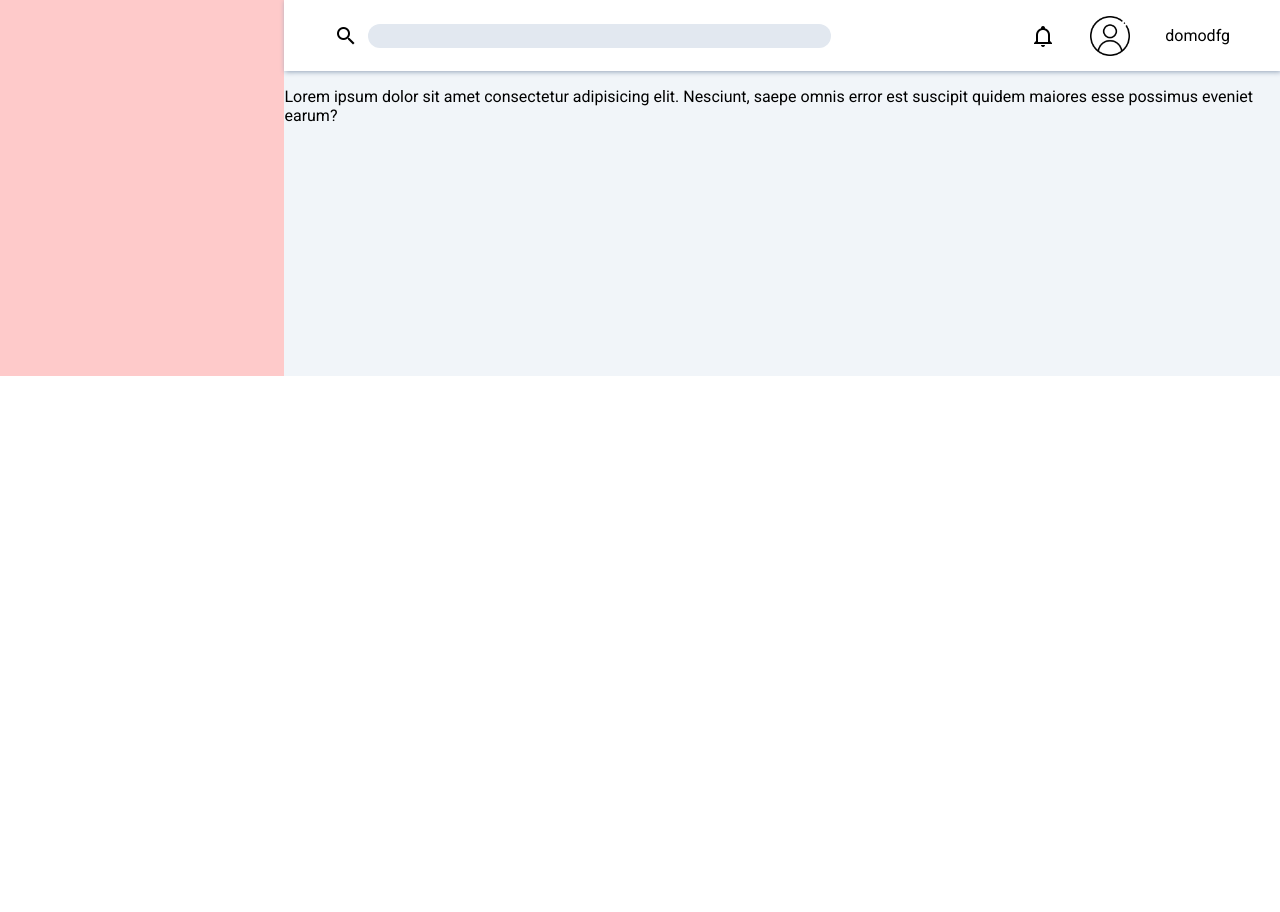
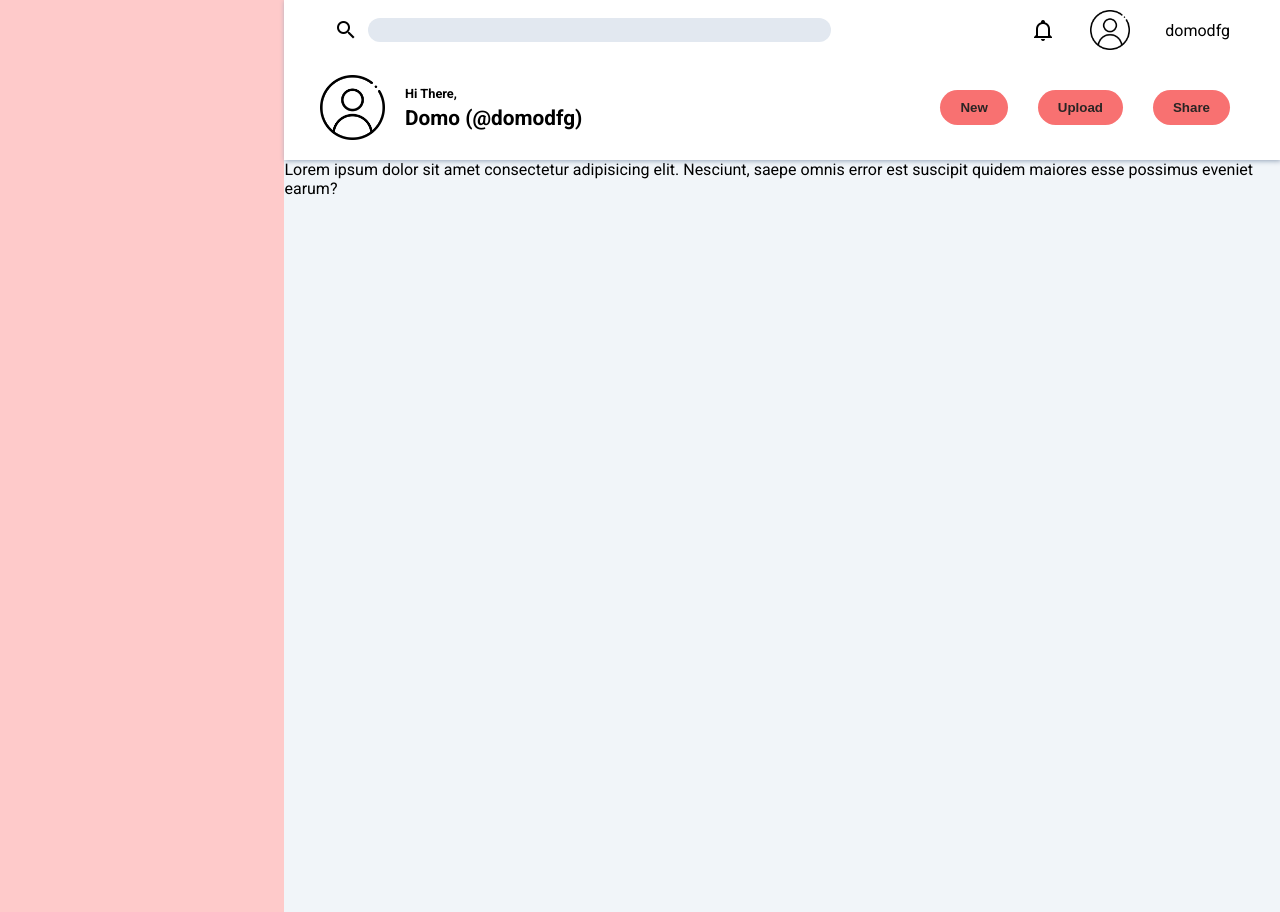
Before and after one commit to domodfg/dashboard, a plain HTML site: page index.html in a window 1280 px wide. Before the commit the page ends 800 px from the top, so only its background shows below. Drawn offline with Linux system fonts and the light colour scheme.

Commit message:
Add the bottom part of the header

```diff
--- a/index.html
+++ b/index.html
@@ -17,8 +17,20 @@
           </div>
           <div class="profile-pic">
             <img src="icon/bell-outline.png" alt="" />
-            <img class='userIcon' src="icon/user.png" alt="">
+            <img class="userIcon" src="icon/user.png" alt="" />
             <p>domodfg</p>
+          </div>
+        </div>
+        <div class="header-bottom">
+          <div class="user-info">
+            <img class="userIcon2" src="icon/user.png" alt="" />
+            <p class="greet">Hi There,</p>
+            <p class="userName">Domo (@domodfg)</p>
+          </div>
+          <div class="buttons">
+            <button>New</button>
+            <button>Upload</button>
+            <button>Share</button>
           </div>
         </div>
       </div>
--- a/style.css
+++ b/style.css
@@ -1,6 +1,6 @@
 @import url('https://fonts.googleapis.com/css2?family=Roboto:ital,wght@0,100;0,300;0,400;0,500;0,700;0,900;1,100;1,300;1,400;1,500;1,700;1,900&display=swap');
 
-body {
+body, p {
     margin: 0;
 }
 
@@ -11,13 +11,14 @@ body {
 .container {
     display: grid;
     grid-template-columns:1fr 3.5fr;
-    grid-template-rows:1fr 4.3fr ;
+    grid-template-rows:1fr 4.7fr ;
 }
 
 .header {
     position: relative;
     grid-column: 2 / 3;
     box-shadow: 1px 1px 5px #94a3b8;
+    padding-bottom: 20px;
 }
 
 .sidebar {
@@ -61,3 +62,51 @@ input {
 .userIcon {
     width: max(40px, 1vw);
 }
+
+.header-bottom {
+    display: grid;
+    grid-template-columns: 1fr 1fr;
+    padding-top: 15px;
+}
+
+.user-info {
+    display: grid;
+    grid-template-columns: 0.8fr 3fr;
+    column-gap: 20px;
+    row-gap: 5px;
+}
+
+.userIcon2 {
+    width: max(65px, 4.2vw);
+    grid-row: 1/3;
+    justify-self: end;
+}
+
+.greet {
+    font-size: 0.8rem;
+    font-weight: 600;
+    align-self: flex-end;
+}
+
+.userName {
+    font-size: 1.3rem;
+    font-weight: 600;
+}
+
+.buttons {
+    display: grid;
+    grid-template-columns: 0.15fr 0.15fr 0.15fr;
+    align-items: center;
+    justify-content: end;
+    gap: 30px;
+    padding: 0px 50px;
+}
+
+.buttons button {
+    padding: 10px 20px;
+    border: none;
+    background-color: #f87171;
+    border-radius: 20px;
+    font-weight: 600;
+    color: #292524;
+}
```
